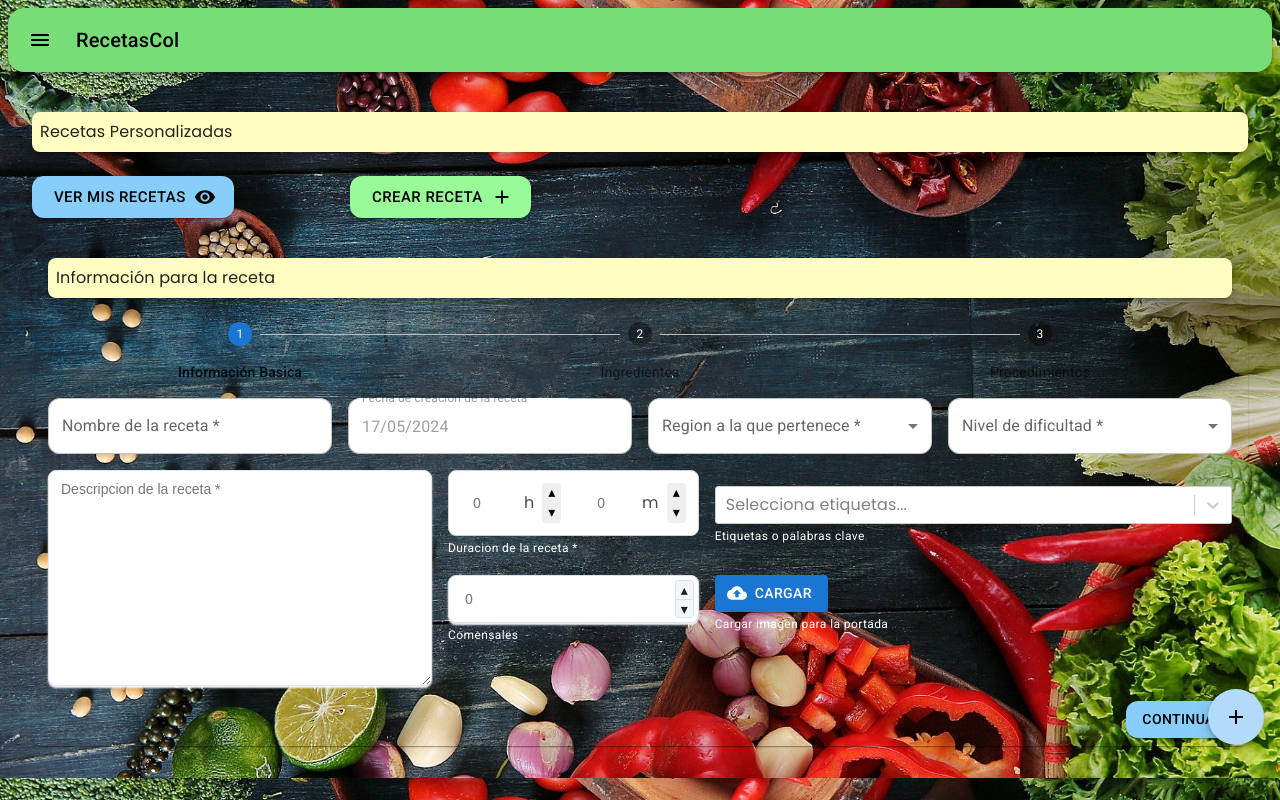
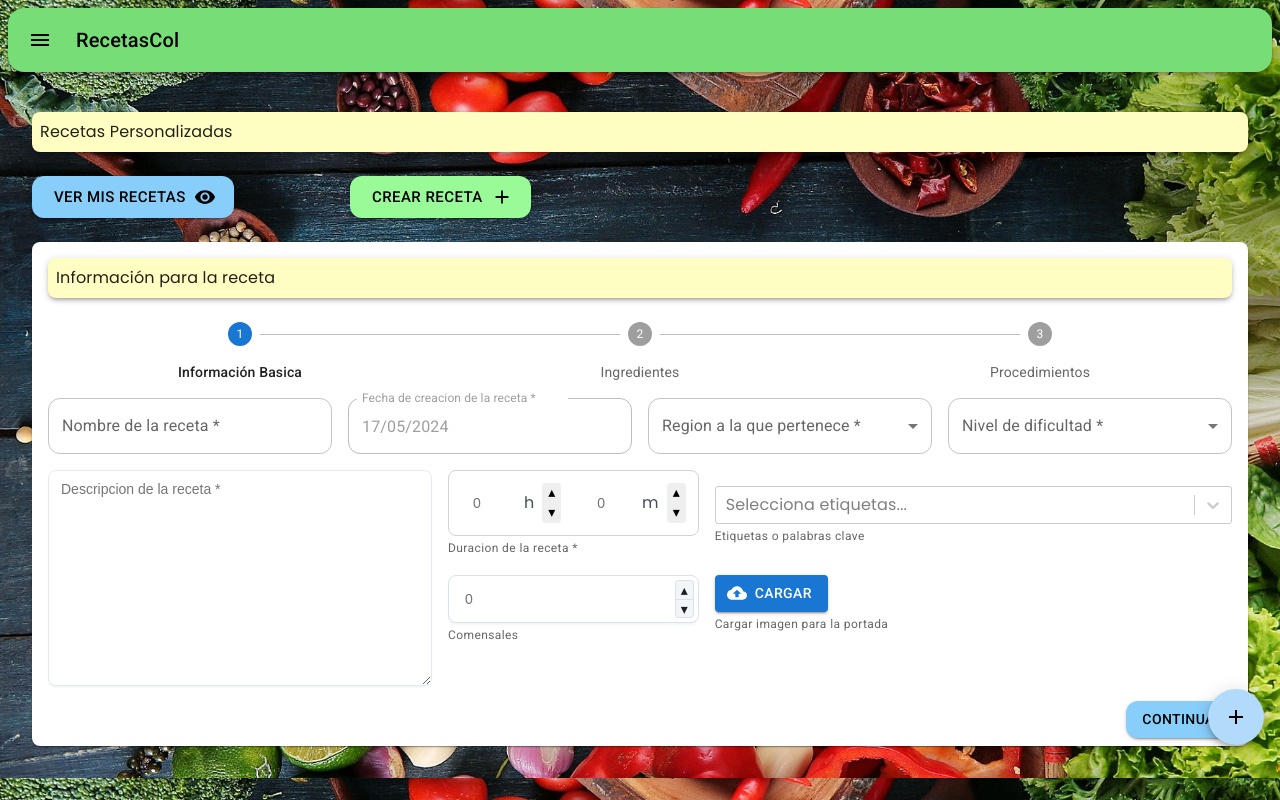
Before and after one commit to ChommclitosDeveloper/cyc-react, a React (Create React App) app: page /personalizadas/formulario in a window 1280 px wide. Built offline with nearby package versions, Linux system fonts and the light colour scheme.

Commit message:
Arreglo fondo

```diff
--- a/src/components/Formulario/formulario.tsx
+++ b/src/components/Formulario/formulario.tsx
@@ -202,24 +202,24 @@ const FormStepper: React.FC = () => {
                             </Grid>
                           </Grid>
                         </Box>
-                        <FormHelperText sx={{color: 'white'}}>Duracion de la receta *</FormHelperText>
+                        <FormHelperText >Duracion de la receta *</FormHelperText>
                       </Grid>
                       <Grid item xs={8}>
                         <TagSelector
                           selectedTags={selectedTags}
                           handleTagChange={handleTagChange}
                         />
-                        <FormHelperText sx={{color: 'white'}}>
+                        <FormHelperText >
                           Etiquetas o palabras clave
                         </FormHelperText>
                       </Grid>
                       <Grid item xs={4}>
                         <NumberInputBasic />
-                        <FormHelperText sx={{color: 'white'}} >Comensales</FormHelperText>
+                        <FormHelperText >Comensales</FormHelperText>
                       </Grid>
                       <Grid item xs={8}>
                         <InputFileUpload />
-                        <FormHelperText sx={{color: 'white'}} >
+                        <FormHelperText  >
                           Cargar imagen para la portada
                         </FormHelperText>
                       </Grid>
@@ -253,11 +253,11 @@ const FormStepper: React.FC = () => {
                   </Grid>
                   <Grid item xs={3}>
                     <NumberInputBasic />
-                    <FormHelperText sx={{color: 'white'}} >Cantidad</FormHelperText>
+                    <FormHelperText  >Cantidad</FormHelperText>
                   </Grid>
                   <Grid item xs={6}>
                     <FormControlLabel
-                      sx={{color: 'white'}}
+
                       control={<Checkbox />}
                       label="¿Incluir unidad de medida?"
                     />
@@ -268,7 +268,7 @@ const FormStepper: React.FC = () => {
                 <Grid container spacing={2}>
                   <Grid item xs={3}>
                     <NumberInputBasic />
-                    <FormHelperText sx={{color: 'white'}} >
+                    <FormHelperText  >
                       Cantidad(en unidad de medida) *
                     </FormHelperText>
                   </Grid>
--- a/src/components/personalizadas/Personalizadas.tsx
+++ b/src/components/personalizadas/Personalizadas.tsx
@@ -81,6 +81,7 @@ const Personalizadas = () => {
               boxShadow: 1,
               borderRadius: 2,
               p: 1,
+              bgcolor:'white'
             }}
           >
             <Routes>
```
